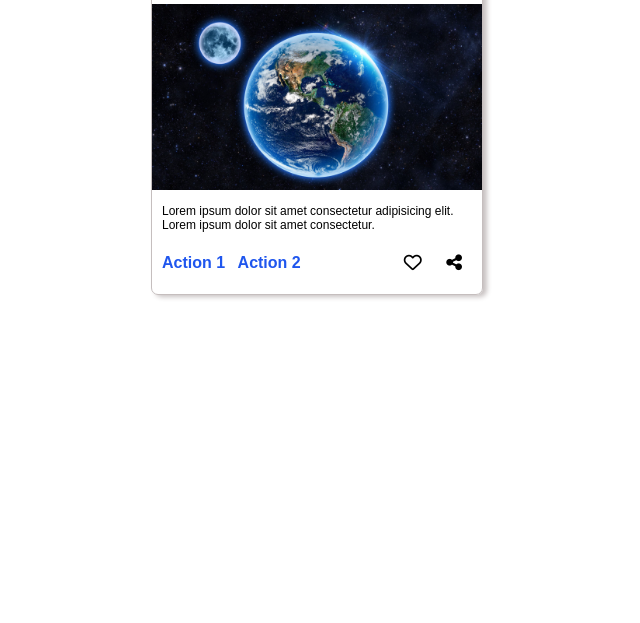
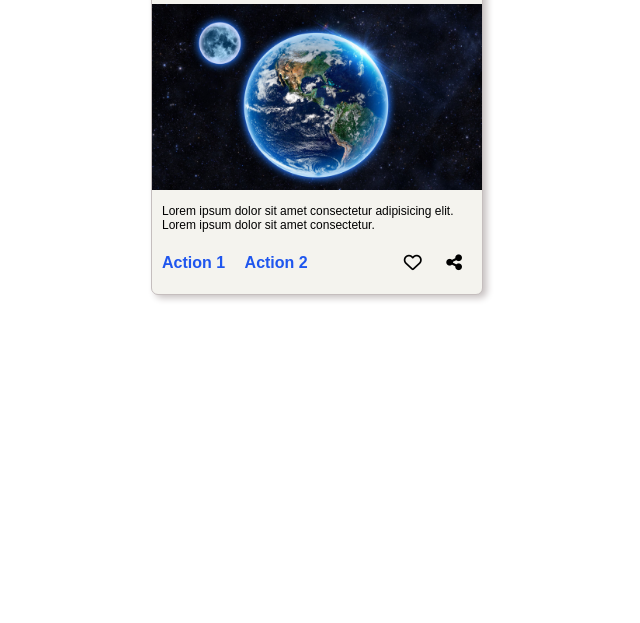
Before and after one commit to jhoguer/card-basic, a plain HTML site: page index.html in a window 1280 px wide. Shown: the part 177-800 px from the top of the page, without its empty margins (324-964 px from the left). Drawn offline with Linux system fonts and the light colour scheme; a web font is replaced by a local one.

Commit message:
Afinando estilos

```diff
--- a/styles.css
+++ b/css/styles.css
@@ -17,8 +17,9 @@
   grid-row: 2 / 3;
   height: 100%;
   width: 100%;
+  background-color: #f4f3ee;
   border: 1px solid #c5bebe;
-  box-shadow: 4px 2px 5px #c7c1c1;
+  box-shadow: 4px 3px 7px #c7c1c1;
   border-radius: 7px;
 }
 
@@ -79,7 +80,7 @@
   font-size: 16px;
   font-weight: 700;
   margin-left: 0;
-  margin-right: 8px;
+  margin-right: 15px;
 }
 
 .card__footer .card__footer--icons {
--- a/index.html
+++ b/index.html
@@ -4,7 +4,7 @@
     <meta charset="UTF-8">
 		<meta name="viewport" content="width=device-width, initial-scale=1.0">
 		<script src="https://kit.fontawesome.com/349caf3328.js" crossorigin="anonymous"></script>
-		<link rel="stylesheet" href="styles.css">
+		<link rel="stylesheet" href="./css/styles.css">
     <title>Document</title>
 </head>
 <body>
```
